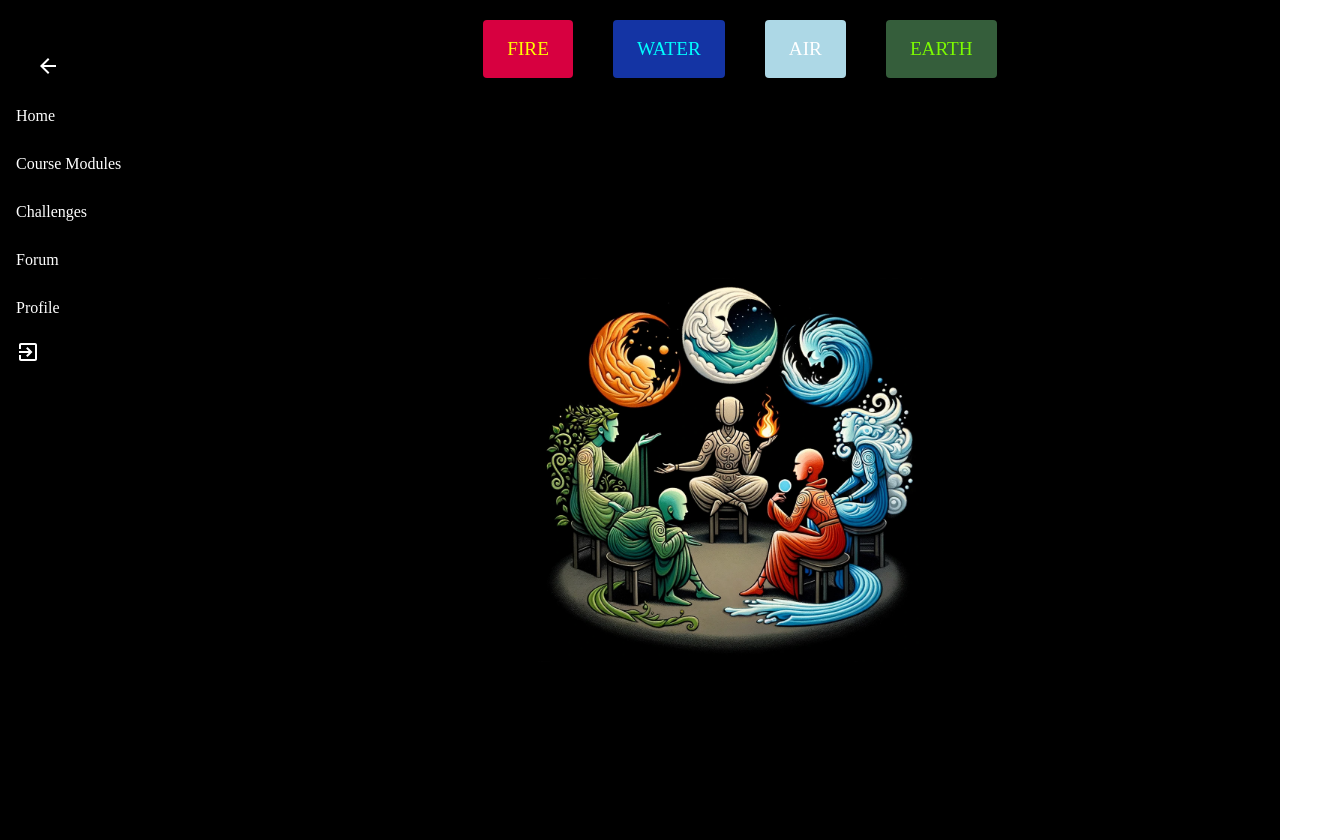
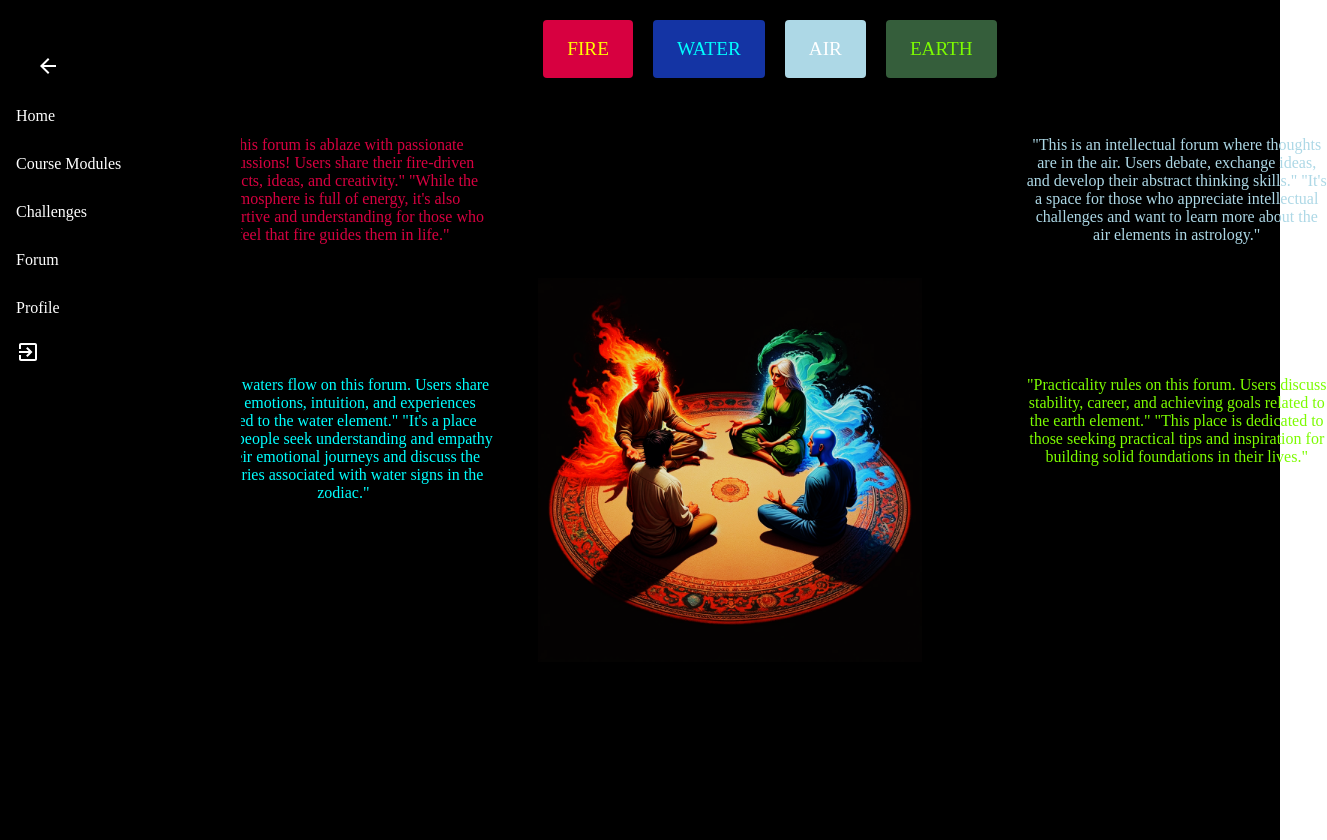
Before and after one commit to AidenGreenway/elementsOfficial, a React (Create React App) app: page /dashboard/forum in a window 1280 px wide. Shown: the whole page, 1327 px wide, since content can reach past the window. Built offline with nearby package versions, Linux system fonts and the light colour scheme; a web font is replaced by a local one.

Commit message:
forummain

```diff
--- a/src/Screens/Forum.jsx
+++ b/src/Screens/Forum.jsx
@@ -5,10 +5,29 @@ import { useNavigate } from "react-router-dom";
 import YourContext from "../ElementContext/YourContext";
 import dalle from "../Images/forumdall.png";
 
+const hoverStyles = {
+  fire: {
+    backgroundColor: "#D70040",
+    color: "yellow",
+  },
+  water: {
+    backgroundColor: "#1434A4",
+    color: "#00FFFF",
+  },
+  air: {
+    backgroundColor: "#ADD8E6",
+    color: "white",
+  },
+  earth: {
+    backgroundColor: "#355E3B",
+    color: "#7CFC00",
+  },
+};
+
 export const Forum = () => {
   const { setElementIcon } = useContext(YourContext);
   const [element, setElement] = useState("");
-  const [hoveredElement, setHoveredElement] = useState(""); // Dodajemy stan do śledzenia najechanego elementu
+  const [hoveredElement, setHoveredElement] = useState("");
   const navigate = useNavigate();
 
   const handleElementSelection = (selectedElement) => {
@@ -22,40 +41,38 @@ export const Forum = () => {
     borderRadius: "4px",
     padding: "12px 24px",
     fontSize: "1.2rem",
-  };
-
-  const hoverStyles = {
-    fire: {
-      backgroundColor: "#D70040",
-      color: "yellow", // Dodajemy kolor tekstu po najechaniu
-    },
-    water: {
-      backgroundColor: "#1434A4",
-      color: "#00FFFF",
-    },
-    air: {
-      backgroundColor: "#ADD8E6",
-      color: "white",
-    },
-    earth: {
-      backgroundColor: "#355E3B",
-      color: "#7CFC00",
-    },
+    color: "#ffffff",
+    backgroundColor: "transparent",
+    transition: "transform 0.3s ease, color 0.3s ease",
   };
 
   const centeredImageStyle = {
     position: "fixed",
-    top: "59%", // Wyśrodkowanie poziome na połowie ekranu
-    left: "57%", // Wyśrodkowanie pionowe na połowie ekranu
-    transform: "translate(-50%, -50%)", // Przesunięcie o połowę szerokości i wysokości obrazka
+    top: "59%",
+    left: "57%",
+    transform: "translate(-50%, -50%)",
     display: "block",
-    maxWidth: "30%", // Maksymalna szerokość obrazka, aby uniknąć wyjścia poza ekran
-    maxHeight: "100vh", // Maksymalna wysokość obrazka równa wysokości ekranu
+    maxWidth: "30%",
+    maxHeight: "100vh",
   };
 
   const imageStyle = {
-    width: "100%", // Dostosuj szerokość obrazka do szerokości kontenera
-    height: "auto", // Ustaw wysokość jako "auto" w celu zachowania proporcji
+    width: "100%",
+    height: "auto",
+  };
+
+  const textContainerStyle = {
+    display: "flex",
+    flexDirection: "column",
+    alignItems: "center",
+    textAlign: "center",
+    width: "300px",
+    margin: "0 auto",
+    transition: "transform 0.3s ease", // Dodaj przejście do stylu
+  };
+
+  const textHoverStyle = {
+    transform: "scale(1.05)",
   };
 
   return (
@@ -70,18 +87,61 @@ export const Forum = () => {
         padding: "20px",
       }}
     >
+      <Box
+        sx={{
+          marginRight: "50px",
+          marginTop: "100px",
+          color: "yellow",
+          fontFamily: "The Next Font",
+        }}
+      >
+        <div
+          style={{
+            ...textContainerStyle,
+            ...(hoveredElement === "fire" ? textHoverStyle : {}),
+            color: "#D70040",
+          }}
+        >
+          <p>
+            "This forum is ablaze with passionate discussions! Users share their fire-driven
+            projects, ideas, and creativity." "While the atmosphere is full of energy, it's also
+            supportive and understanding for those who feel that fire guides them in life."
+          </p>
+        </div>
+        <Box sx={{ marginTop: "100px", color: "blue", fontFamily: "The Next Font" }}>
+          <div
+            style={{
+              ...textContainerStyle,
+              ...(hoveredElement === "water" ? textHoverStyle : {}),
+              color: "#00FFFF",
+            }}
+          >
+            <p>
+              "Deep waters flow on this forum. Users share their emotions, intuition, and
+              experiences related to the water element." "It's a place where people seek
+              understanding and empathy in their emotional journeys and discuss the mysteries
+              associated with water signs in the zodiac."
+            </p>
+          </div>
+        </Box>
+      </Box>
+
       {["fire", "water", "air", "earth"].map((group) => (
         <Box
           sx={{
-            marginRight: "20px",
+            alignContent: "center",
           }}
           key={group}
         >
           <Button
             onClick={() => handleElementSelection(group)}
+            onMouseEnter={() => setHoveredElement(group)}
+            onMouseLeave={() => setHoveredElement("")}
             sx={{
               ...buttonStyle,
-              ...(hoveredElement === group ? {} : hoverStyles[group]), // Ustawiamy odpowiedni styl na podstawie stanu najechanego elementu
+              backgroundColor: hoverStyles[group].backgroundColor,
+              color: hoverStyles[group].color,
+              transition: "transform 0.3s ease, color 0.3s ease", // Dodaj przejście do stylu przycisku
             }}
           >
             {`${group.charAt(0).toUpperCase()}${group.slice(1)}`}
@@ -90,11 +150,46 @@ export const Forum = () => {
       ))}
 
       <div style={centeredImageStyle}>
-        <img
-          src={dalle}
-          style={imageStyle} // Ustawienie stylu obrazka
-        />
+        <img alt="" src={dalle} style={imageStyle} />
       </div>
+
+      <Box
+        sx={{
+          marginLeft: "10px",
+          marginTop: "100px",
+          color: "lightBlue",
+          fontFamily: "The Next Font",
+        }}
+      >
+        <div
+          style={{
+            ...textContainerStyle,
+            ...(hoveredElement === "air" ? textHoverStyle : {}),
+          }}
+        >
+          <p>
+            "This is an intellectual forum where thoughts are in the air. Users debate, exchange
+            ideas, and develop their abstract thinking skills." "It's a space for those who
+            appreciate intellectual challenges and want to learn more about the air elements in
+            astrology."
+          </p>
+        </div>
+        <Box sx={{ marginTop: "100px", color: "green", fontFamily: "The Next Font" }}>
+          <div
+            style={{
+              ...textContainerStyle,
+              ...(hoveredElement === "earth" ? textHoverStyle : {}),
+              color: "#7CFC00",
+            }}
+          >
+            <p>
+              "Practicality rules on this forum. Users discuss stability, career, and achieving
+              goals related to the earth element." "This place is dedicated to those seeking
+              practical tips and inspiration for building solid foundations in their lives."
+            </p>
+          </div>
+        </Box>
+      </Box>
     </Box>
   );
 };
```
Also changed, not shown: src/images/forumdall.png, src/images/forumdallx.png (added).
